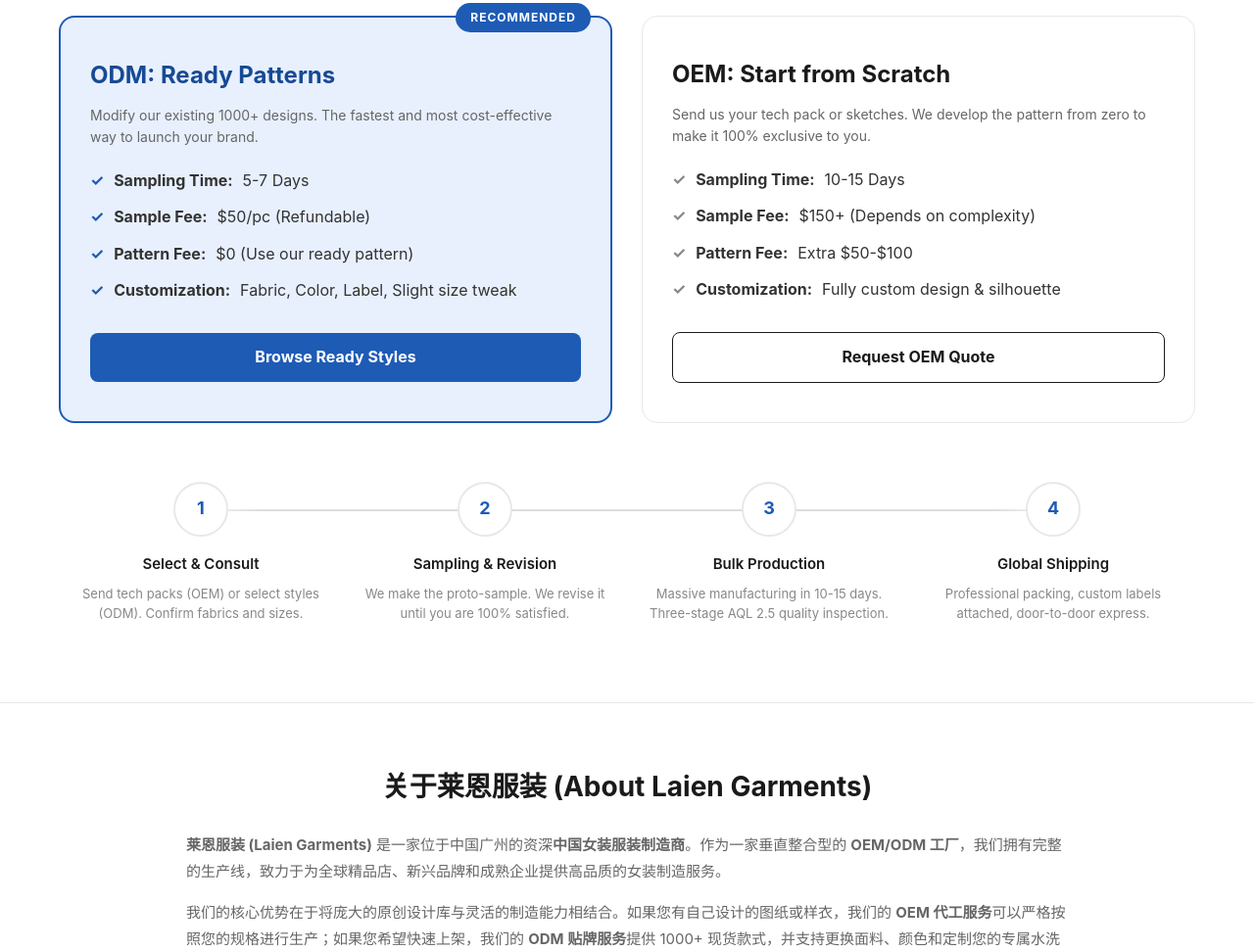
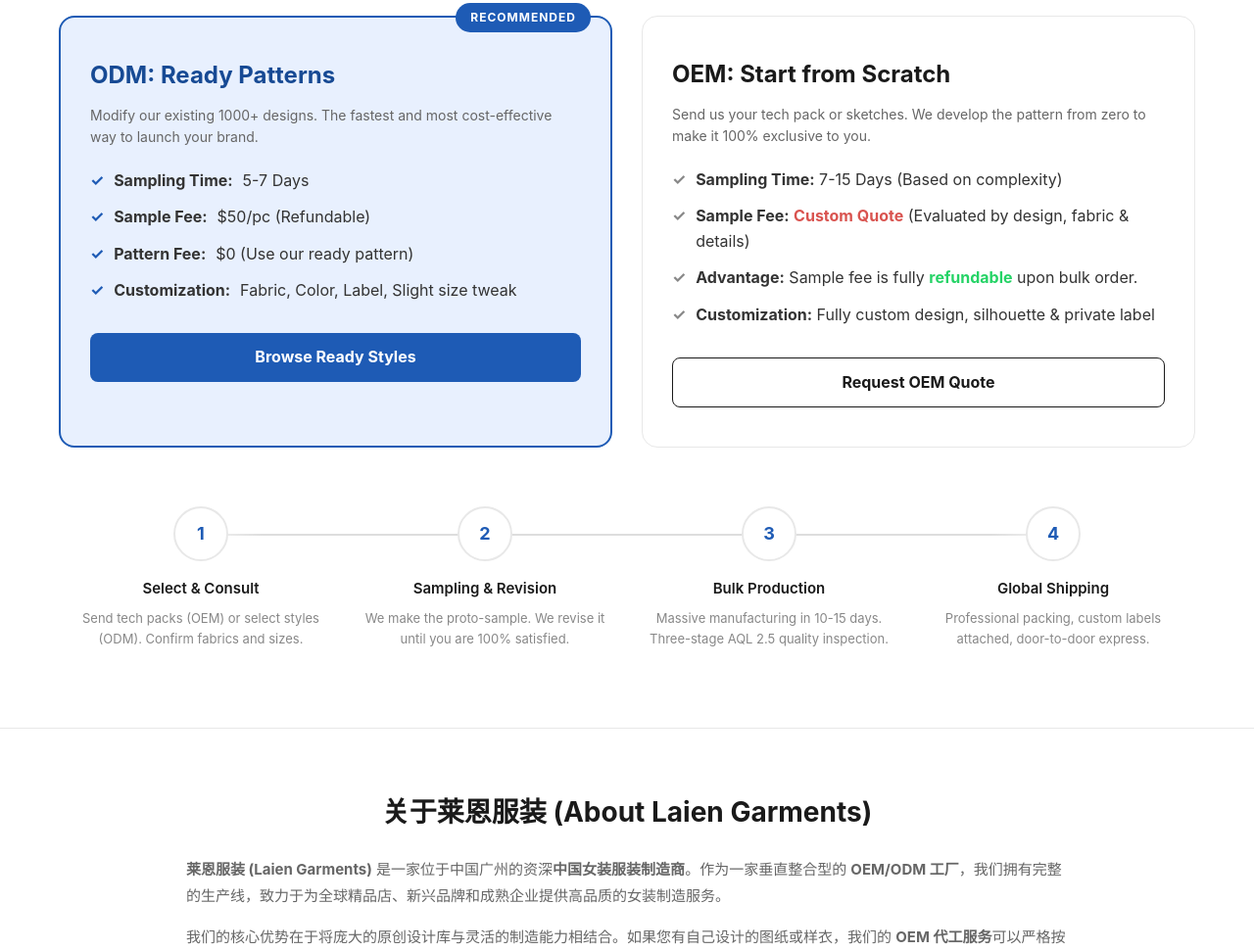
Before and after one commit to LeiEnFuZhuang/-, a plain HTML site: page index.html in a window 1280 px wide. Shown: the part 8012-8983 px from the top of the page at 98% size. Drawn offline with Linux system fonts and the light colour scheme.

Commit message:
Update index.html

```diff
--- a/index.html
+++ b/index.html
@@ -422,15 +422,27 @@
                 <a href="#products" style="display: block; text-align: center; background: var(--brand-blue); color: #fff; padding: 12px 20px; border-radius: 8px; font-weight: bold; text-decoration: none;">Browse Ready Styles</a>
             </div>
 
-            <!-- OEM 卡片 -->
+            <!-- 👇 OEM 卡片（修改为灵活报价） 👇 -->
             <div style="background: #fff; border: 1px solid var(--border); border-radius: 16px; padding: 40px 30px;">
                 <h3 style="font-size: 24px; color: var(--text-dark); margin-bottom: 10px;">OEM: Start from Scratch</h3>
                 <p style="color: var(--text-mid); margin-bottom: 20px; font-size: 14px;">Send us your tech pack or sketches. We develop the pattern from zero to make it 100% exclusive to you.</p>
                 <ul style="list-style: none; padding: 0; margin-bottom: 30px;">
-                    <li style="margin-bottom: 12px; display: flex; align-items: center; gap: 10px;"><span style="color: var(--text-light); font-weight: bold;">✓</span> <strong>Sampling Time:</strong> 10-15 Days</li>
-                    <li style="margin-bottom: 12px; display: flex; align-items: center; gap: 10px;"><span style="color: var(--text-light); font-weight: bold;">✓</span> <strong>Sample Fee:</strong> $150+ (Depends on complexity)</li>
-                    <li style="margin-bottom: 12px; display: flex; align-items: center; gap: 10px;"><span style="color: var(--text-light); font-weight: bold;">✓</span> <strong>Pattern Fee:</strong> Extra $50-$100</li>
-                    <li style="margin-bottom: 12px; display: flex; align-items: center; gap: 10px;"><span style="color: var(--text-light); font-weight: bold;">✓</span> <strong>Customization:</strong> Fully custom design & silhouette</li>
+                    <li style="margin-bottom: 12px; display: flex; align-items: flex-start; gap: 10px;">
+                        <span style="color: var(--text-light); font-weight: bold;">✓</span>
+                        <div><strong>Sampling Time:</strong> 7-15 Days (Based on complexity)</div>
+                    </li>
+                    <li style="margin-bottom: 12px; display: flex; align-items: flex-start; gap: 10px;">
+                        <span style="color: var(--text-light); font-weight: bold;">✓</span>
+                        <div><strong>Sample Fee:</strong> <span style="color: #d9534f; font-weight: bold;">Custom Quote</span> (Evaluated by design, fabric & details)</div>
+                    </li>
+                    <li style="margin-bottom: 12px; display: flex; align-items: flex-start; gap: 10px;">
+                        <span style="color: var(--text-light); font-weight: bold;">✓</span>
+                        <div><strong>Advantage:</strong> Sample fee is fully <span style="color: #25D366; font-weight: bold;">refundable</span> upon bulk order.</div>
+                    </li>
+                    <li style="margin-bottom: 12px; display: flex; align-items: flex-start; gap: 10px;">
+                        <span style="color: var(--text-light); font-weight: bold;">✓</span>
+                        <div><strong>Customization:</strong> Fully custom design, silhouette & private label</div>
+                    </li>
                 </ul>
                 <a href="#contact" style="display: block; text-align: center; background: transparent; color: var(--text-dark); border: 1px solid var(--text-dark); padding: 12px 20px; border-radius: 8px; font-weight: bold; text-decoration: none;">Request OEM Quote</a>
             </div>
```
